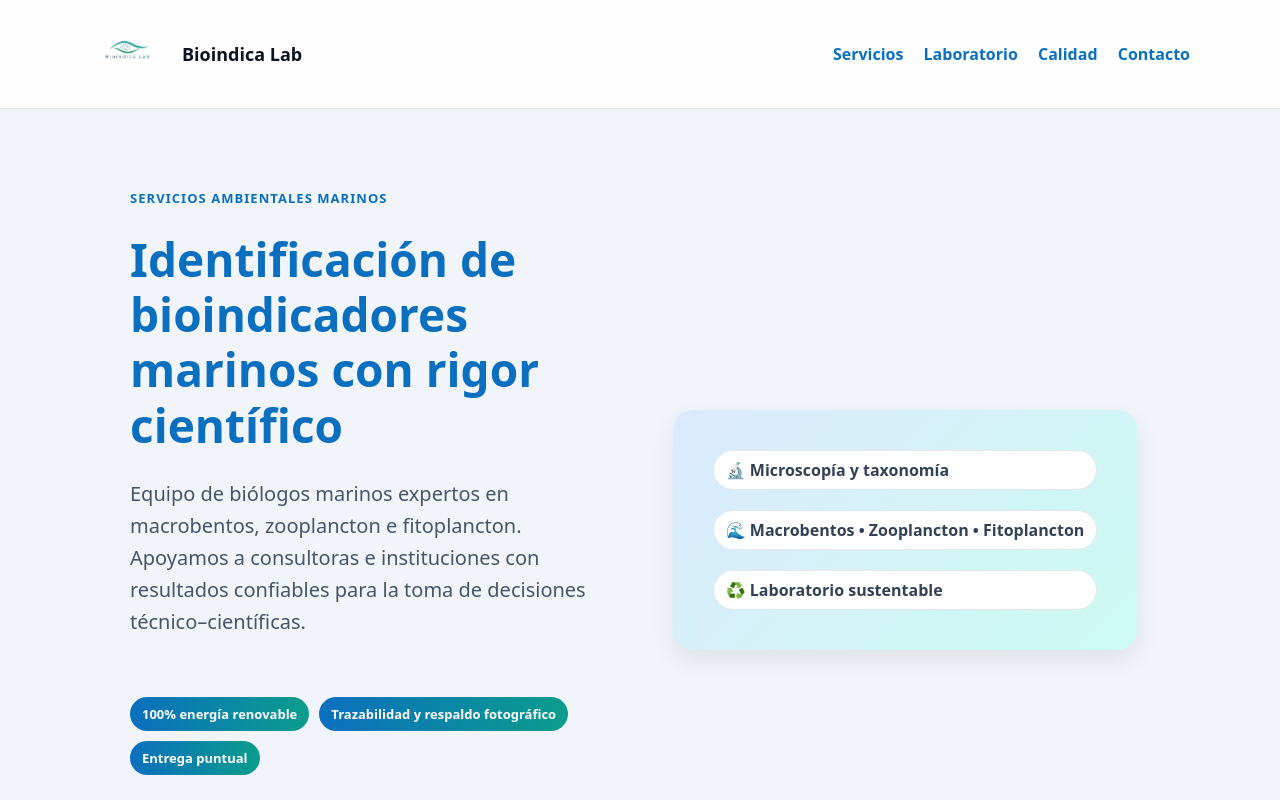
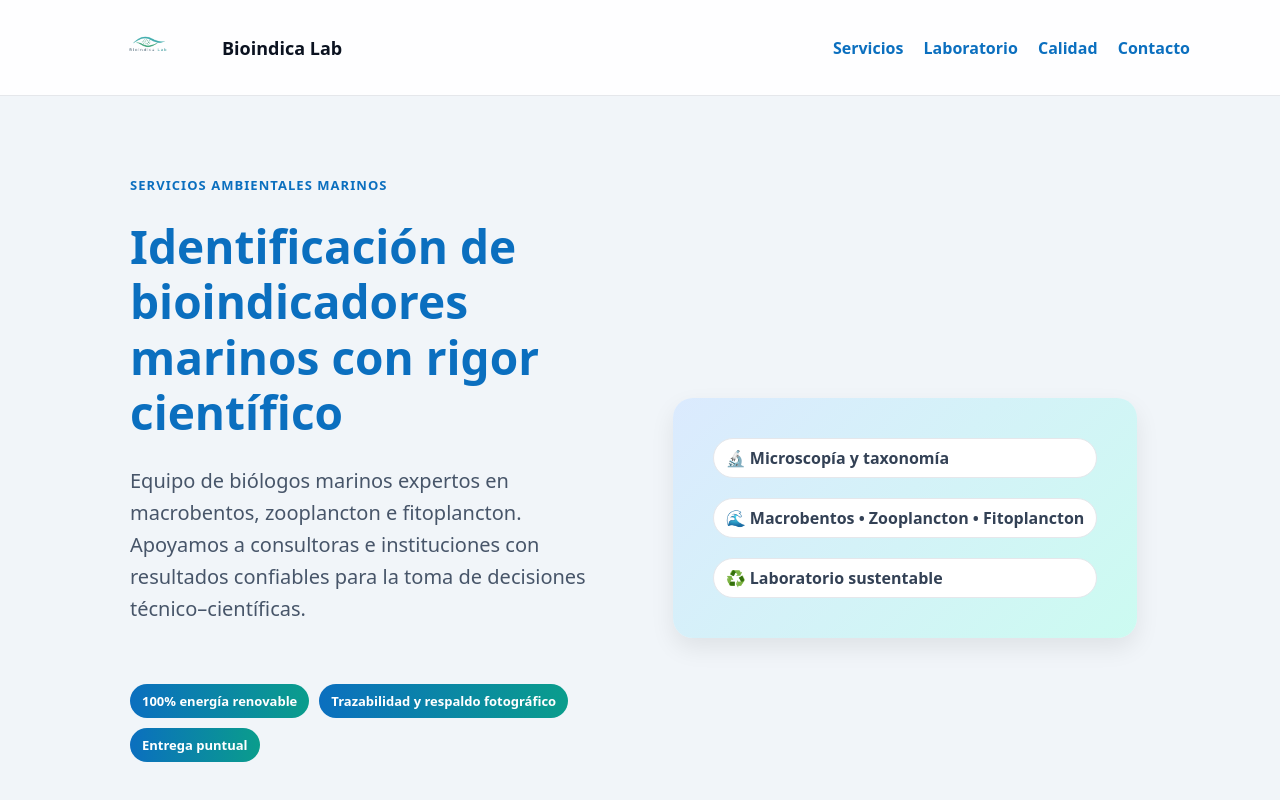
Before and after one commit to Nelsonhidalgo/Bioindica-web, a plain HTML site: page index.html in a window 1280 px wide. Shown: the top 800 px of the page. Drawn offline with Linux system fonts and the light colour scheme.

Commit message:
Update index.html

```diff
--- a/index.html
+++ b/index.html
@@ -22,7 +22,7 @@
     .wrap{max-width:1100px;margin:0 auto;padding:0 20px}
     .nav{display:flex;align-items:center;justify-content:space-between;padding:14px 0}
     .brand{display:flex;gap:12px;align-items:center}
-    .brand .logo{width:80px;height:80px;border-radius:50%;object-fit:cover;display:block}
+    .brand .logo{width:120px;height:auto;object-fit:cover;display:block}
     .brand h1{font-size:18px;margin:0;color:var(--negro)}
     .nav a{margin-left:16px;font-weight:600}
     .hero{display:grid;grid-template-columns:1.05fr .95fr;gap:28px;align-items:center;padding:56px 0; border-radius:20px}
```
